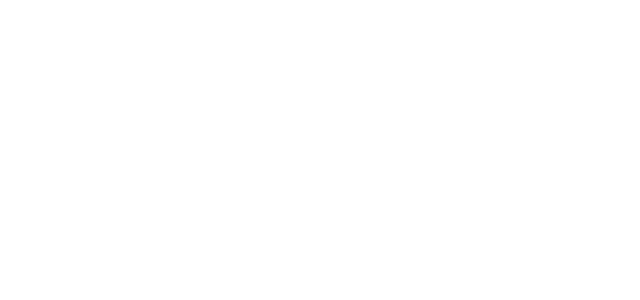
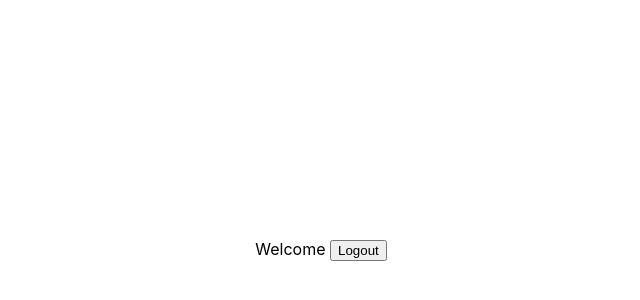
Before and after one commit to Marion-H/login-form, a React (Create React App) app: page /welcome in a window 1280 px wide. Shown: the part 150-450 px from the top of the page, without its empty margins (319-959 px from the left). Built offline with nearby package versions, Linux system fonts and the light colour scheme.

Commit message:
add a new route and new component Home when the user is connected

```diff
--- a/src/components/FormAuth.jsx
+++ b/src/components/FormAuth.jsx
@@ -1,4 +1,4 @@
-import { Link } from "react-router-dom";
+import { Link, useHistory } from "react-router-dom";
 import Axios from "axios";
 import { useSelector } from "react-redux";
 
@@ -12,6 +12,7 @@
 function FormAuth() {
   const dataForm = useSelector((state) => state.dataForm);
   const { name, password } = dataForm;
+  const history = useHistory()
 
   const getLoginUser = async (e) => {
     e.preventDefault();
@@ -25,6 +26,7 @@
       sessionStorage.setItem("uuid", uuid);
       const message = "Connected"
       notifySuccess(message)
+      history.push("/welcome")
     } catch (error) {
       const { message } = error.response.data;
       notifyError(message);
--- a/src/components/FormResetPassword.jsx
+++ b/src/components/FormResetPassword.jsx
@@ -8,8 +8,8 @@
 
 function FormResetPassword() {
 
-  const dataForm = useSelector((state) => state.dataForm);
-  const { email } = dataForm
+  // const dataForm = useSelector((state) => state.dataForm);
+  // const { email } = dataForm
   const history = useHistory()
 
   const postEmailForReset = (e) => {
@@ -20,7 +20,7 @@
   return (
     <div className="formAuth">
       <form onSubmit={postEmailForReset}>
-        <InputForm type="email" icon="aiOutlineMail" keyName="email" textPlaceHolder="Email"/>
+        <InputForm type="email" icon="AiOutlineMail" keyName="email" textPlaceHolder="Email"/>
         <ButtonSign text="Reset password" type="submit" />
       </form>
     </div>
--- /dev/null
+++ b/src/components/Home.jsx
@@ -0,0 +1,14 @@
+
+import { useSelector } from "react-redux"
+
+function Home () {
+    const name = useSelector(state => state.dataForm.name)
+    return(
+        <div className="">
+            Welcome {name}
+            <button>Logout</button>
+        </div>
+    )
+}
+
+export default Home
--- a/src/components/Router.jsx
+++ b/src/components/Router.jsx
@@ -2,6 +2,7 @@
 import authentication from "./Authentication";
 import CreateAccount from "./CreateAccount";
 import ForgotPwd from "./ForgotPwd";
+import Home from "./Home";
 import ResetPasswordEmail from "./ResetPasswordEmail";
 function Router() {
   return (
@@ -11,6 +12,7 @@
         <Route path="/create" component={CreateAccount} />
         <Route path="/forgotPassword" component={ForgotPwd} />
         <Route path="/reset" component={ResetPasswordEmail} />
+        <Route path="/welcome" component={Home} />
       </Switch>
     </BrowserRouter>
   );
```
